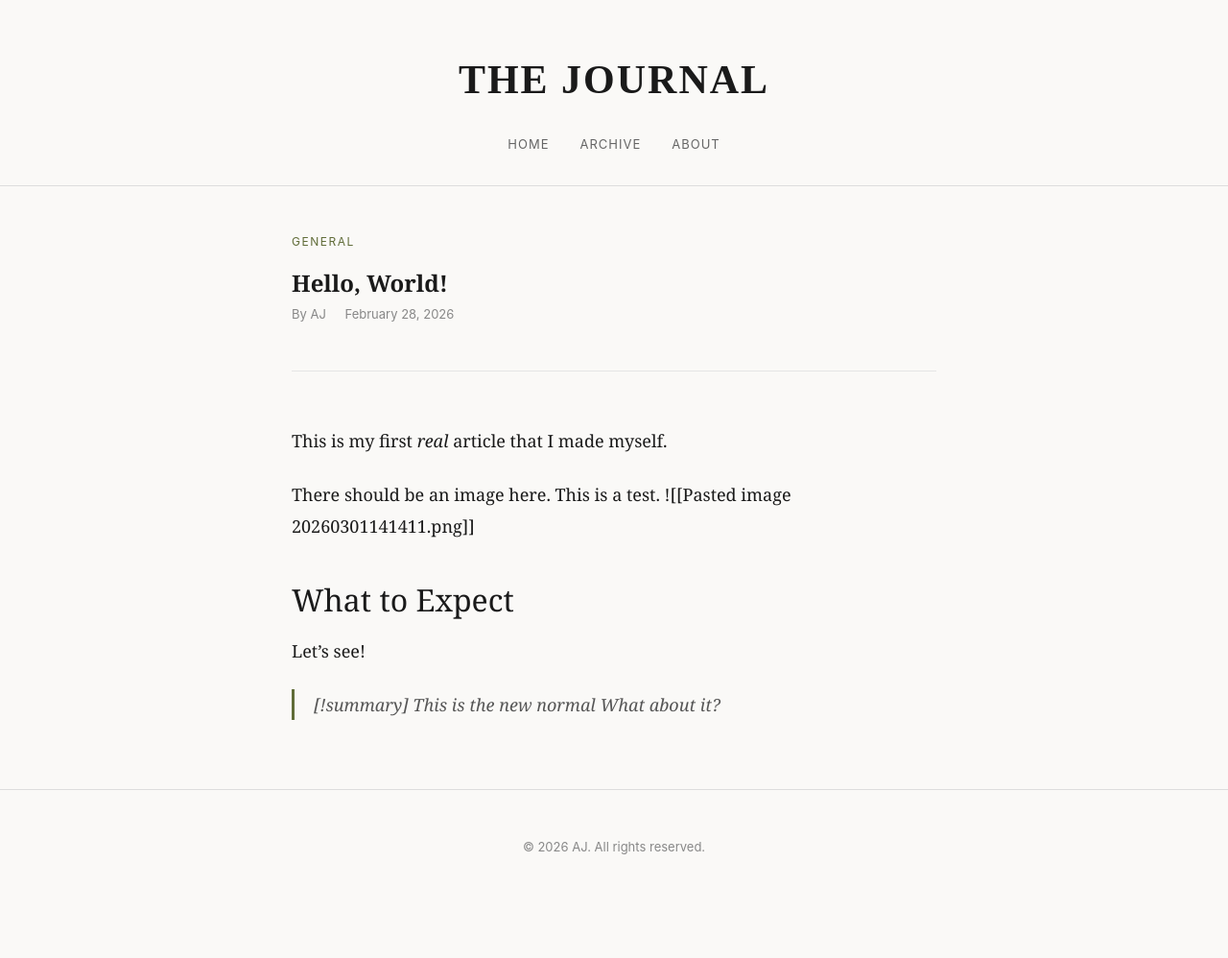
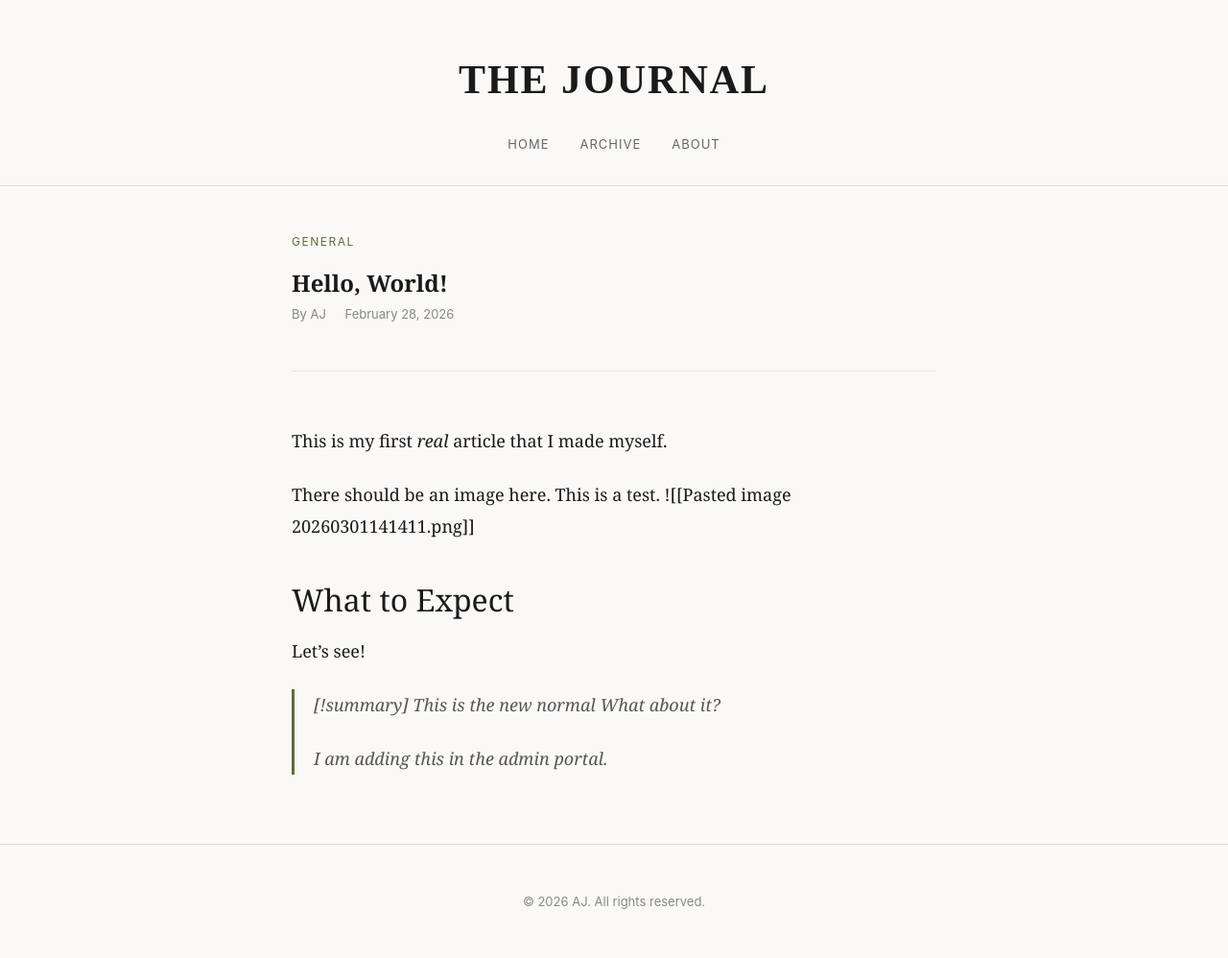
Before and after one commit to aidanjames/aidanjames.github.io, a Jekyll site: the page built from _posts/2026-02-28-another.md, in a window 1280 px wide. Shown: the whole page at 96% size. Built offline with Jekyll 4.4.1, drawn with Linux system fonts in a browser that asks for light colours; before the commit the page ends 941 px from its top, so only the background shows below that.

Commit message:
Update Posts “2026-02-28-another”

```diff
--- a/_posts/2026-02-28-another.md
+++ b/_posts/2026-02-28-another.md
@@ -9,11 +9,13 @@
 This is my first *real* article that I made myself.
 
 There should be an image here. This is a test.
-![[Pasted image 20260301141411.png]]
+!\[[Pasted image 20260301141411.png]]
 
 ## What to Expect
 
 Let's see!
 
-> [!summary] This is the new normal
+> \[!summary] This is the new normal
 > What about it?
+>
+> I am adding this in the admin portal.
```
